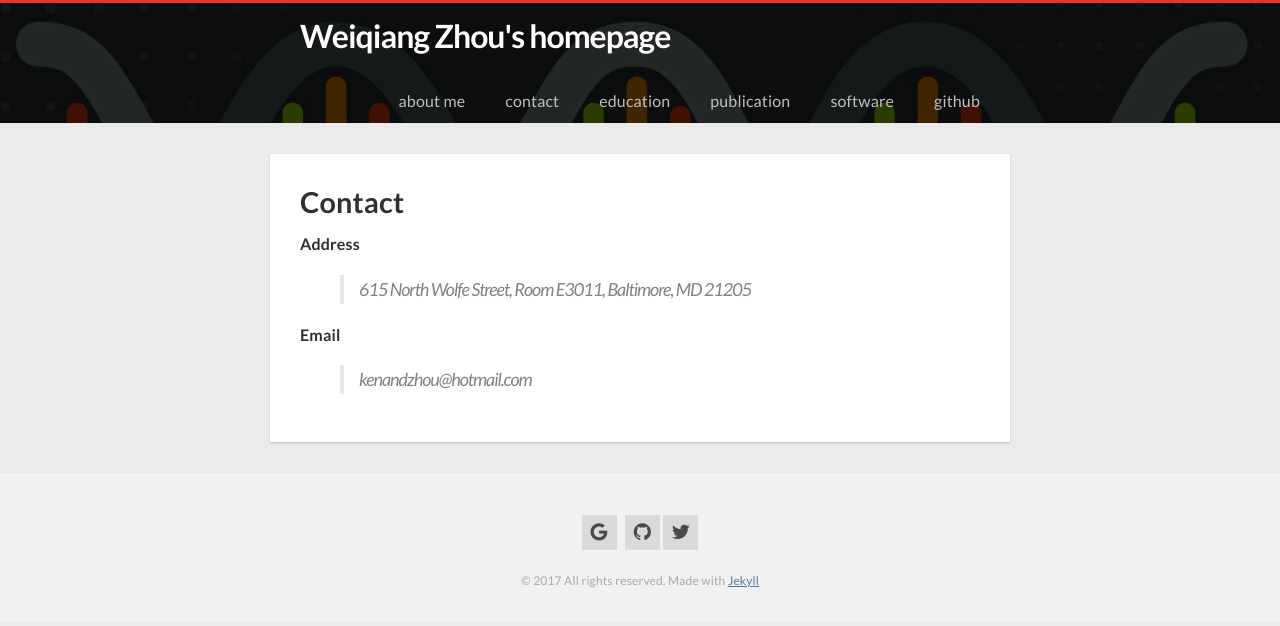
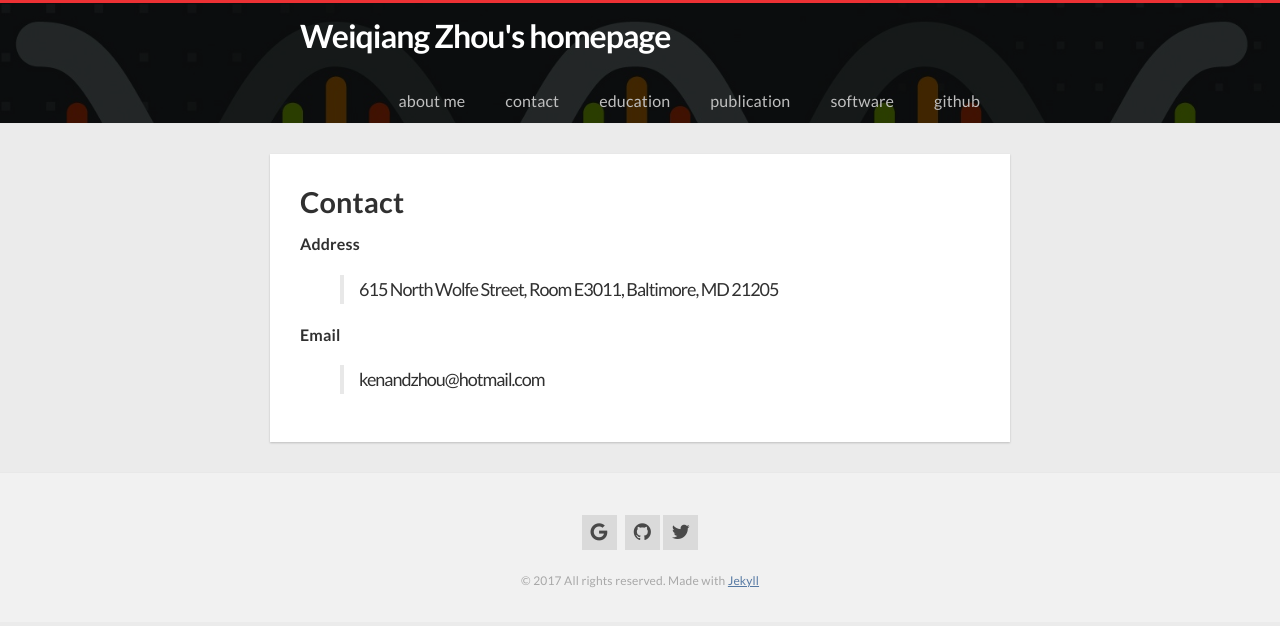
Before and after one commit to ILoveYouKen/ILoveYouKen.github.io, a Jekyll site: the page built from contact.md, in a window 1280 px wide. Shown: the top 626 px of the page. Built offline with Jekyll 4.4.1, drawn with Linux system fonts in a browser that asks for light colours; nearby versions of some CDN libraries.

Commit message:
Update _globals.scss

```diff
--- a/_sass/_globals.scss
+++ b/_sass/_globals.scss
@@ -148,12 +148,12 @@ hr {
  * Blockquotes
  */
 blockquote {
-  color: $gray-color;
+  //color: $gray-color;
   border-left: 4px solid $gray-color-light;
   padding-left: $spacing-unit / 2;
   font-size: 18px;
   letter-spacing: -1px;
-  font-style: italic;
+  //font-style: italic;
 
   > :last-child {
     margin-bottom: 0;
```
